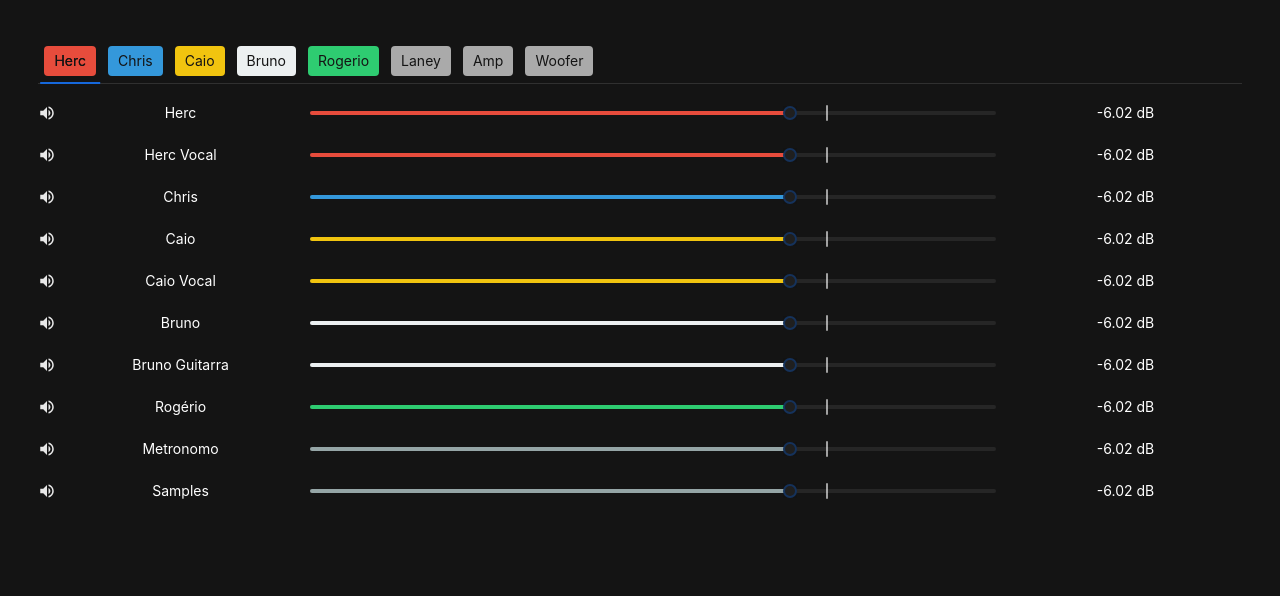
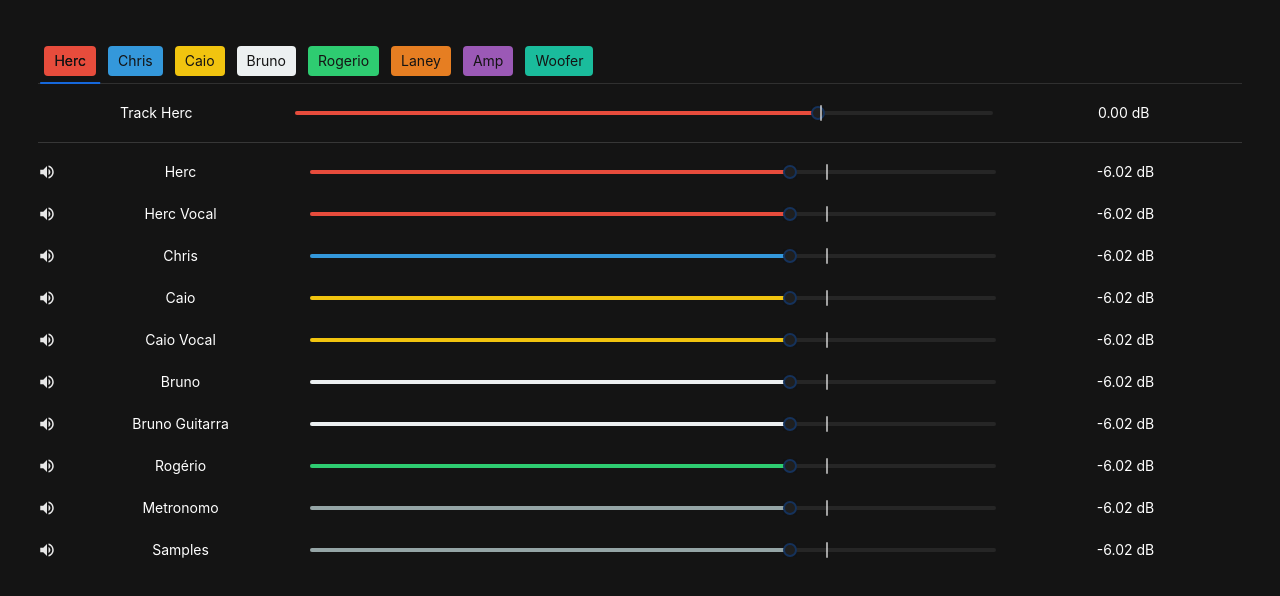
Before and after one commit to FelipeHerc/reaper-web, a React (Vite) app: page / in a window 1280 px wide. Shown: the top 596 px of the page. Built offline with nearby package versions, Linux system fonts and the light colour scheme; no server answers.

Commit message:
adiciona controle de volume da track toda

```diff
--- a/src/App.jsx
+++ b/src/App.jsx
@@ -84,9 +84,9 @@ function App() {
     { index: 3, name: "Caio", color: "#f1c40f" },
     { index: 4, name: "Bruno", color: "#ecf0f1" },
     { index: 5, name: "Rogerio", color: "#2ecc71" },
-    { index: 6, name: "Laney", color: "#aaaaaa" },
-    { index: 7, name: "Amp", color: "#aaaaaa" },
-    { index: 8, name: "Woofer", color: "#aaaaaa" },
+    { index: 6, name: "Laney", color: "#e67e22" },
+    { index: 7, name: "Amp", color: "#9b59b6" },
+    { index: 8, name: "Woofer", color: "#1abc9c" },
   ];
 
   const tabLabel = (name, color) => (
@@ -127,6 +127,8 @@ function App() {
   const [muteSamples, setMuteSamples] = useState(false)
 
   const [selectedOutput, setSelectedOutput] = useState(null)
+  const [volOutTrack, setVolOutTrack] = useState(1)
+  const [trackIndices, setTrackIndices] = useState({})
 
   const UPDATE_JSON_ACTION = "_RS7d161cd8b6903e0e8165e59fb8f141967daf27a6";
 
@@ -134,6 +136,14 @@ function App() {
     if (!reaperUrl || !selectedOutput) return;
     const url = `${reaperUrl}/_/SET/TRACK/${sendTrackId}/SEND/${selectedOutput}/VOL/${newVolume}`;
     axios.get(url).catch((err) => console.error("Erro ao enviar volume:", err));
+  };
+
+  const handleTrackVolumeChange = (trackIndex, newVolume) => {
+    if (!reaperUrl || trackIndex == null || trackIndex === undefined) return;
+    // API do Reaper usa índices 1-based para SET/TRACK (0=Master, 1=primeira track)
+    const apiIndex = trackIndex + 1;
+    const url = `${reaperUrl}/_/SET/TRACK/${apiIndex}/VOL/${newVolume}`;
+    axios.get(url).catch((err) => console.error("Erro ao enviar volume da track:", err));
   };
 
   const handleMuteToggle = (sendTrackId, currentMute, setMute) => {
@@ -180,8 +190,53 @@ function App() {
         setMuteRogerio(parseMute(muteData["Rogerio"]))
         setMuteMetronomo(parseMute(muteData["Metronome"]))
         setMuteSamples(parseMute(muteData["Sample"]))
+        const trackVol = json.trackVolumes?.[output.name];
+        setVolOutTrack(parse(trackVol) || 1)
+        setTrackIndices((prev) => ({
+          ...prev,
+          ...(json.trackIndices || {}),
+        }))
       })
       .catch((err) => console.error("Erro ao carregar preset:", err));
+  };
+
+  const trackRow = (label, value, onVolume, color) => {
+    const sliderPos = valueToSliderPos(value);
+    return (
+      <Flex justify="center" align="center" style={{ width: '100%' }} gap={8}>
+        <Flex flex={2} justify="center" align="center" style={{ paddingRight: 8 }}>
+          <label>{label}</label>
+        </Flex>
+        <Flex flex={6} justify="center" align="center" style={{ position: 'relative', width: '100%', '--slider-color': color }} className="slider-colored">
+          <Slider
+            style={{ flex: 'auto' }}
+            min={0}
+            max={100}
+            value={sliderPos}
+            onChange={(pos) => onVolume(sliderPosToValue(pos))}
+            trackStyle={{ backgroundColor: color }}
+          />
+          <div
+            style={{
+              position: 'absolute',
+              left: '75%',
+              top: '50%',
+              transform: 'translate(-50%, -50%)',
+              width: 2,
+              height: 16,
+              backgroundColor: 'rgba(255,255,255,0.6)',
+              borderRadius: 1,
+              pointerEvents: 'none',
+              zIndex: 1,
+            }}
+            title="0 dB"
+          />
+        </Flex>
+        <Flex flex={2} justify="center" align="center">
+          {linearToDb(value) === -Infinity ? '-∞' : linearToDb(value).toFixed(2)} dB
+        </Flex>
+      </Flex>
+    );
   };
 
   const row = (label, value, onVolume, mute, onMute, color) => {
@@ -270,6 +325,8 @@ function App() {
             label: tabLabel(name, color),
             children: (
               <Flex vertical gap={8}>
+                {trackRow(`Track ${name}`, volOutTrack, (e) => { setVolOutTrack(parseFloat(e)); handleTrackVolumeChange(trackIndices[name], parseFloat(e)); }, color)}
+                <div style={{ height: 1, backgroundColor: 'rgba(255,255,255,0.15)', margin: '4px 0' }} />
                 {row('Herc', volHerc, (e) => { setVolHerc(parseFloat(e)); handleVolumeChange(2, parseFloat(e)); }, muteHerc, () => handleMuteToggle(2, muteHerc, setMuteHerc), '#e74c3c')}
                 {row('Herc Vocal', volHercVocal, (e) => { setVolHercVocal(parseFloat(e)); handleVolumeChange(3, parseFloat(e)); }, muteHercVocal, () => handleMuteToggle(3, muteHercVocal, setMuteHercVocal), '#e74c3c')}
                 {row('Chris', volChris, (e) => { setVolChris(parseFloat(e)); handleVolumeChange(4, parseFloat(e)); }, muteChris, () => handleMuteToggle(4, muteChris, setMuteChris), '#3498db')}
```
Also changed, not shown: 2 other files (tests, documents, lock files or other folders).
